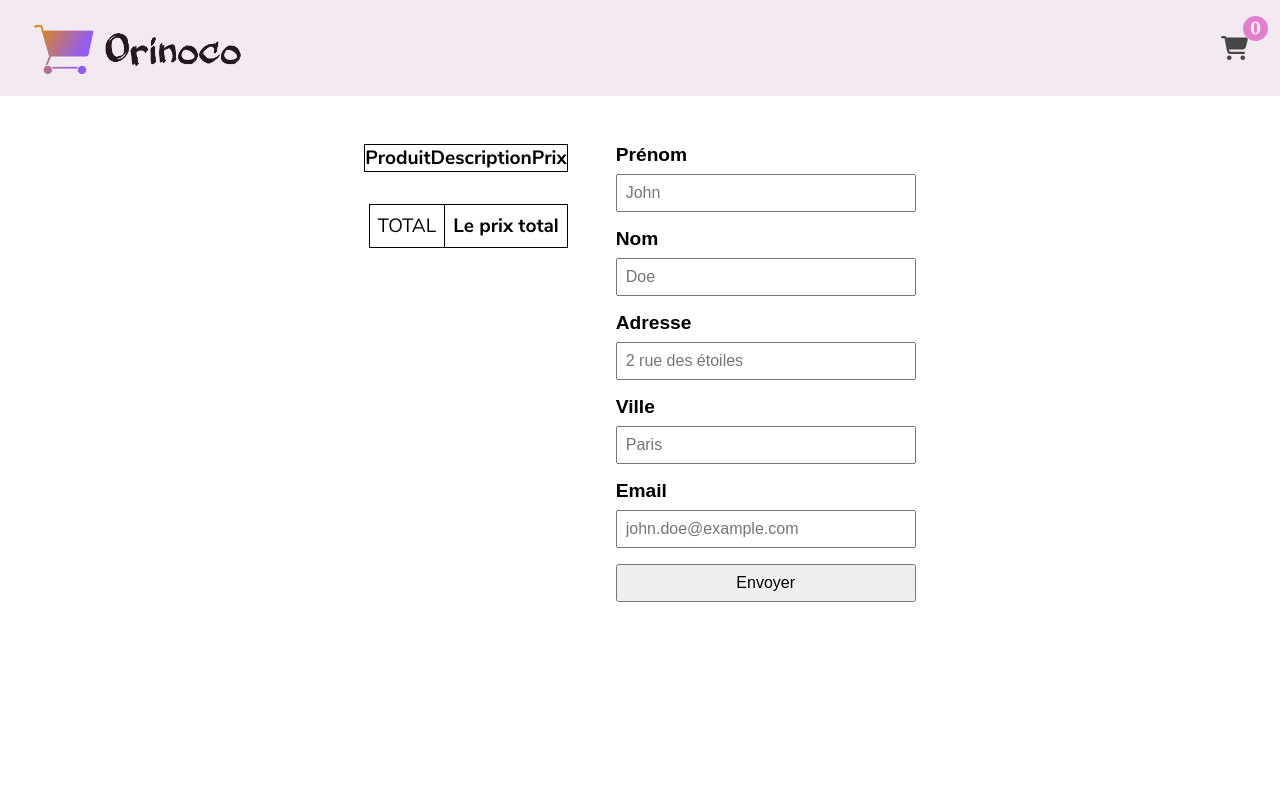
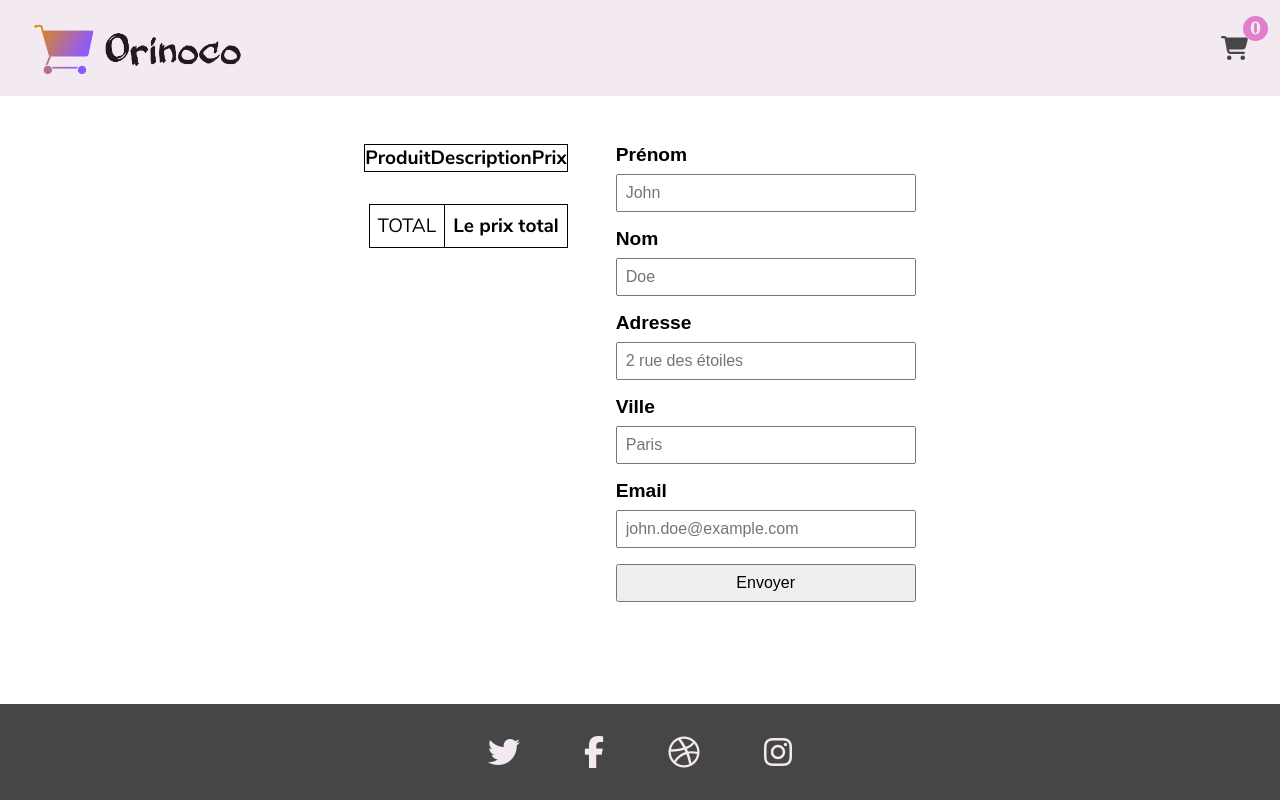
Before and after one commit to drefle/DavidChanteau_5_07042021, a website with bundled scripts: page front/panier.html in a window 1280 px wide. Built offline with nearby package versions, Linux system fonts and the light colour scheme.

Commit message:
ajout d'un footer aux pages

```diff
--- a/front/panier.html
+++ b/front/panier.html
@@ -109,9 +109,8 @@
 
     </main>
 
-    <!-- <footer>
+    <footer class="footer-bottom footer-relative">
 
-        <div>
         <ul>
             <li>
                 <a class="social " href="index.html" aria-label="twitter link"><i class="fa fa-twitter"></i></a>
@@ -127,11 +126,7 @@
             </li>
         </ul>
 
-
-
-        </div>
-
-    </footer> -->
+    </footer>
 
 
 
--- a/front/sass/layouts/_footer.scss
+++ b/front/sass/layouts/_footer.scss
@@ -0,0 +1,41 @@
+footer{
+    @extend %centrer;
+    width: 100%;
+    background-color: #464646;
+    padding:2rem;
+
+    ul{
+        display: flex;
+        grid-column-gap: 4rem;
+        @include phone-only{
+            grid-column-gap: 2.3rem;
+        }
+        li{
+            a{
+                i{
+                    font-size: 2rem;
+                    color: #f3e9f1;
+                    @include phone-only{
+                        font-size: 1.7rem;
+                    }
+
+                }
+                i:hover{
+                    transition: all linear .1s;
+                    color: darken($color: #f3e9f1, $amount: 30);
+                }
+            }
+
+        }
+    }
+}
+
+.footer-bottom{
+    position: absolute;
+    bottom: 0;
+}
+.footer-relative{
+    @include tablet-only{
+        position: relative;
+    }
+}
```
Also changed, not shown: front/article.html (+2 -7 lines), front/confirmation.html (+2 -7 lines), front/index.html (+2 -7 lines), front/public/css/style.css, 1 other file. Lines whose indentation alone changed are shown as unchanged.
